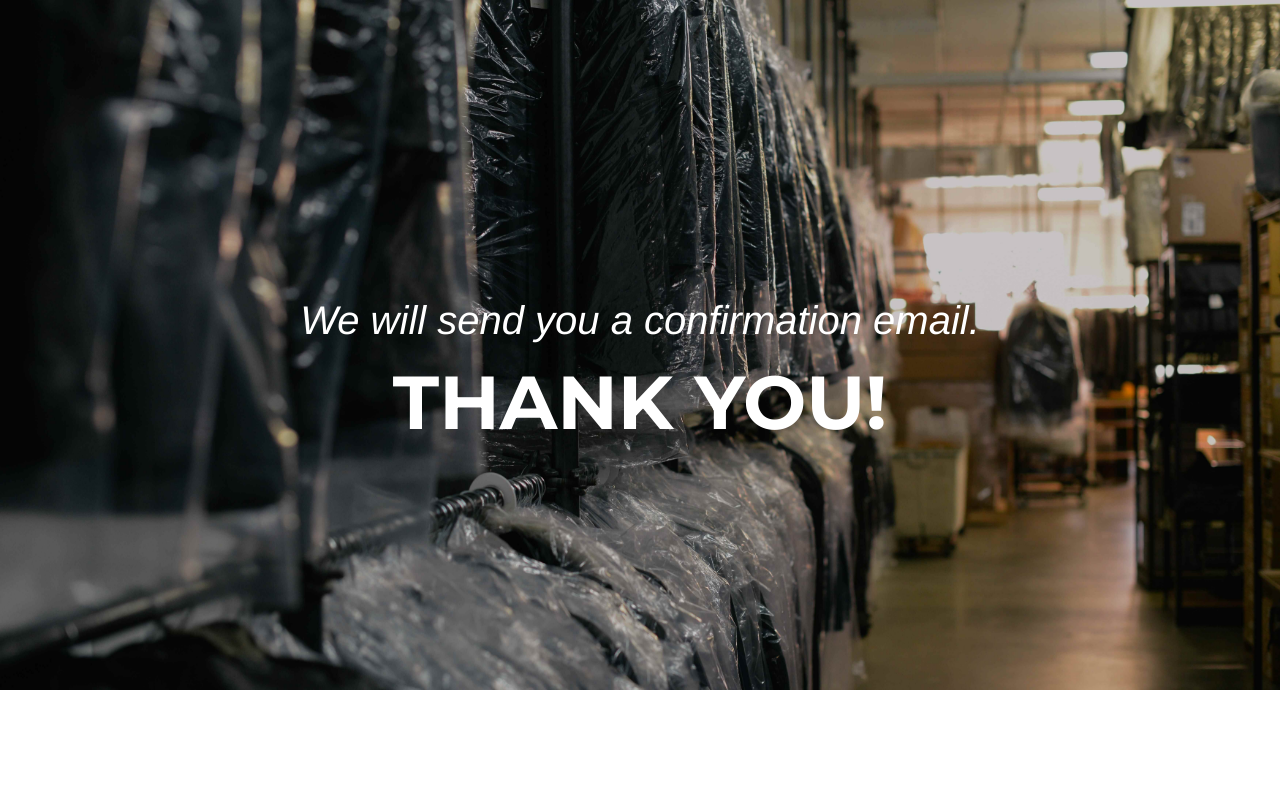
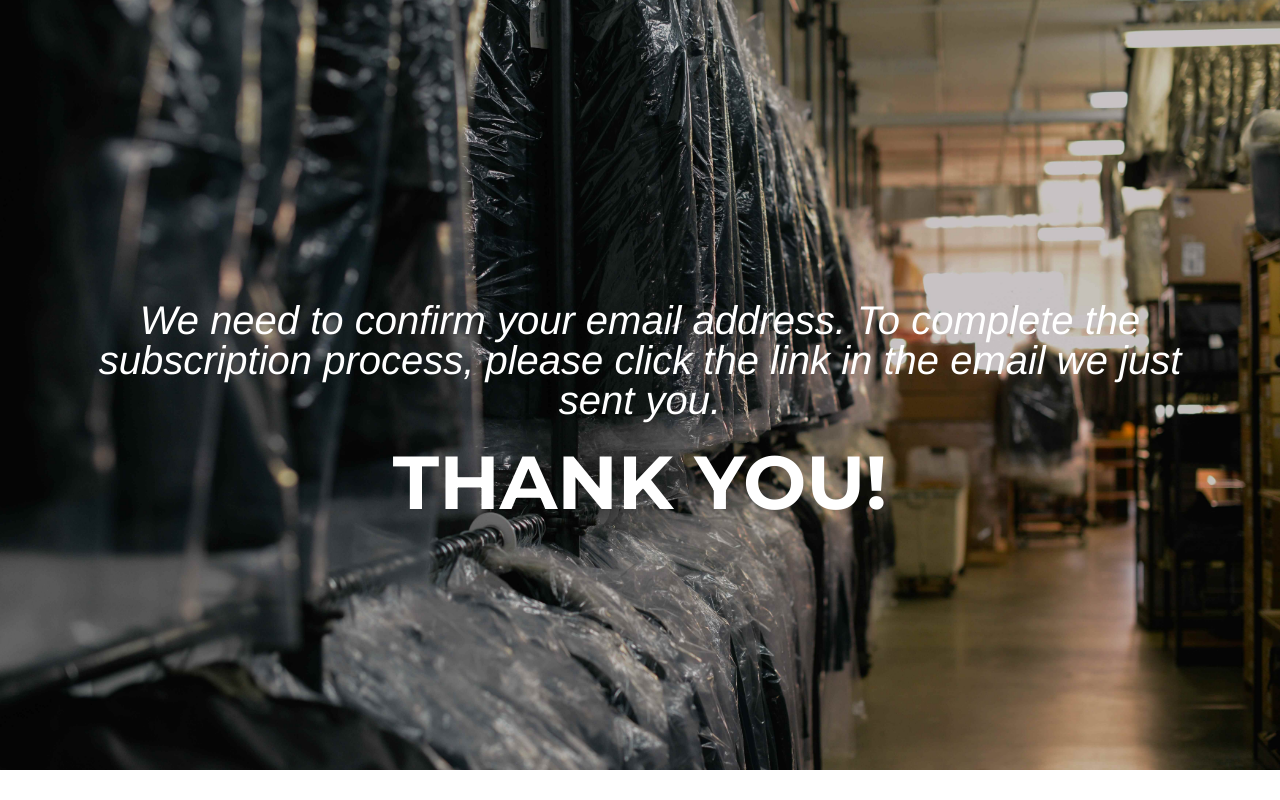
Before and after one commit to naumovic/MINT, a website: page thank-you.html in a window 1280 px wide. Drawn offline with nearby package versions, Linux system fonts and the light colour scheme; a web font is replaced by a local one.

Commit message:
Updated content
Removed canonical. Added full text

```diff
--- a/thank-you.html
+++ b/thank-you.html
@@ -5,7 +5,6 @@
     <meta name="viewport" content="width=device-width, initial-scale=1">
     <meta name="description" content="Thank you">
     <meta name="author" content="">
-    <link rel="canonical" href="https://mintlaundry.com.au">
 
     <title>Mint Laundry - Thank you page</title>
 
@@ -49,7 +48,7 @@
     <header>
         <div class="container">
             <div class="intro-text">
-                <div class="intro-lead-in">We will send you a confirmation email.</div>
+                <div class="intro-lead-in">We need to confirm your email address. To complete the subscription process, please click the link in the email we just sent you.</div>
                 <div class="intro-heading">Thank You!</div>
 
             </div>
```
